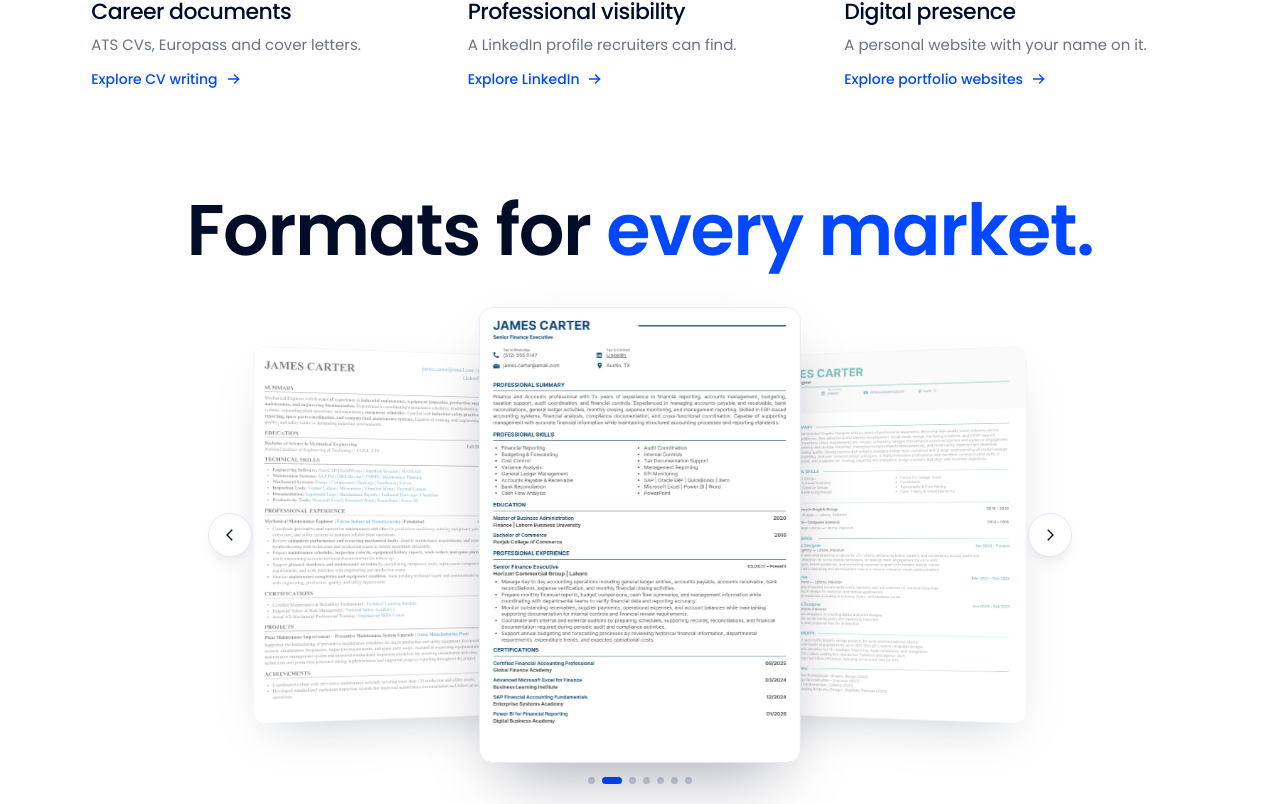
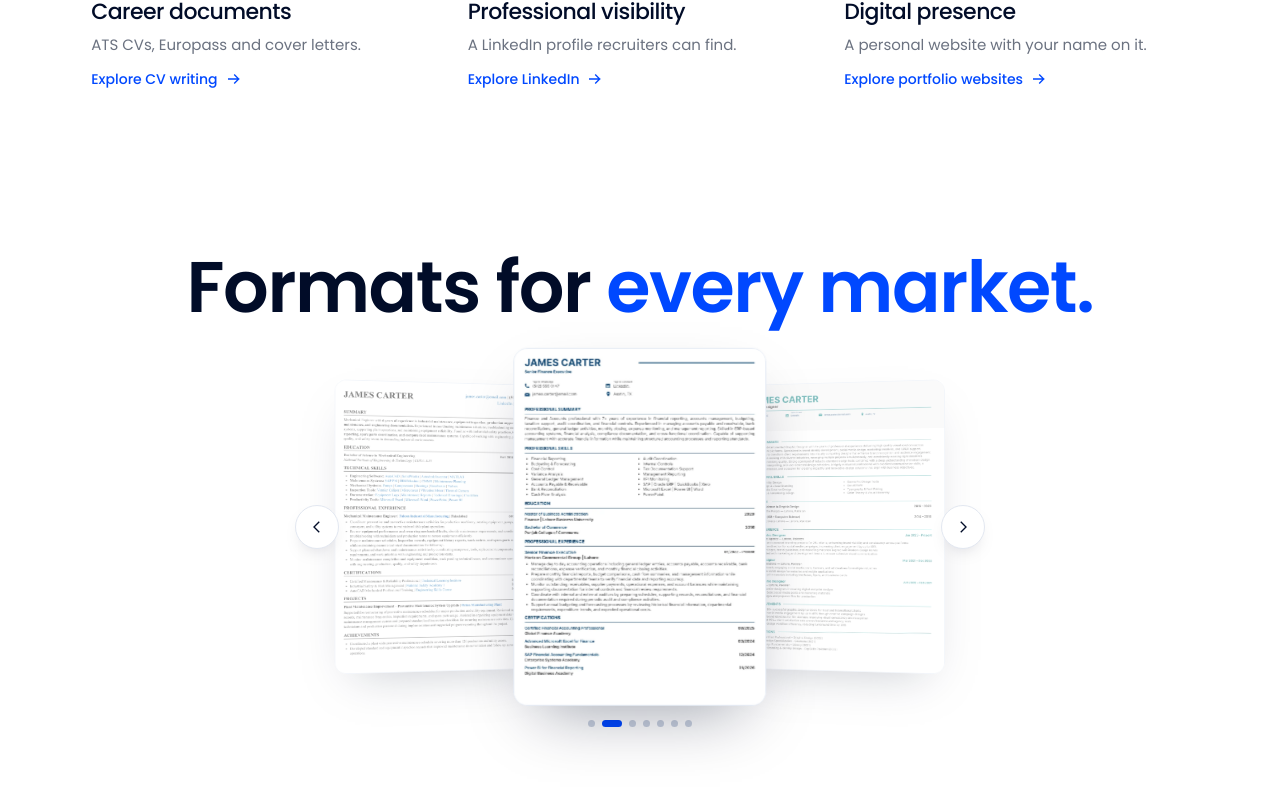
Before and after one commit to pixelyofficialstore-a11y/pixelycareer_premium-website, a Next.js app: page / in a window 1280 px wide. Shown: the part 3256-4060 px from the top of the page. Built offline with nearby package versions, Linux system fonts and the light colour scheme; no server answers.

Commit message:
Update homepage design trials and adjust format styles
Replit-Commit-Author: Agent

```diff
--- a/src/components/sections/Formats.module.css
+++ b/src/components/sections/Formats.module.css
@@ -2,7 +2,7 @@
   display: flex;
   min-height: calc(100svh - 64px - var(--bar-h, 0px));
   align-items: center;
-  padding-block: 48px;
+  padding-block: 24px;
   background: #fff;
   color: #010c28;
 }
@@ -27,11 +27,11 @@
 }
 
 .carousel {
-  margin-top: 40px;
+  margin-top: 24px;
 }
 
 .stage {
-  --slide-height: min(calc(100svh - 64px - var(--bar-h, 0px) - 240px), 520px);
+  --slide-height: clamp(340px, 28vw, 420px);
   position: relative;
   width: min(100%, 1080px);
   height: var(--slide-height);
```
Also changed, not shown: .agents/memory/homepage-design-trials.md.
